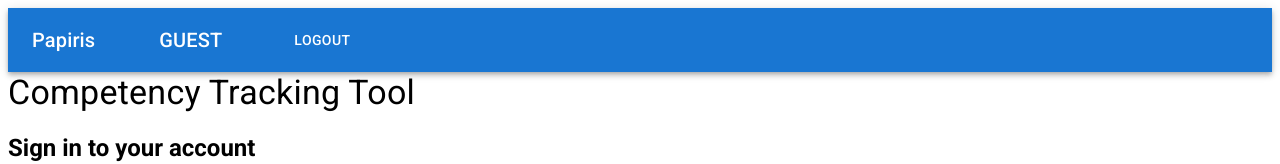
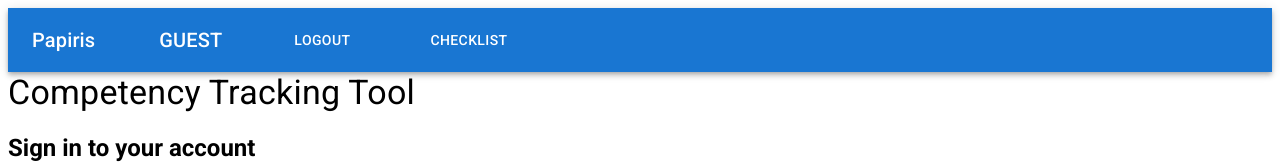
Before and after one commit to PROJ-354/Capstone, a React (Create React App) app in the folder client/: page / in a window 1280 px wide. Shown: the top 164 px of the page. Built offline with nearby package versions, Linux system fonts and the light colour scheme.

Commit message:
Fixed buttons for demo

```diff
--- a/client/src/components/Navbar.jsx
+++ b/client/src/components/Navbar.jsx
@@ -1,39 +1,67 @@
 import React from 'react';
-import { AppBar, Toolbar, Box, Typography, Button, Stack, TextField, Link} from '@mui/material';
-import {useLogout} from '../hooks/useLogout';
+import {
+    AppBar,
+    Toolbar,
+    Box,
+    Typography,
+    Button,
+    Stack,
+    TextField,
+    Link,
+} from '@mui/material';
+import { useLogout } from '../hooks/useLogout';
+import { useNavigate } from 'react-router-dom';
 
 const Navbar = () => {
     //functions and variables defined here
-  const user = JSON.parse(localStorage.getItem("auth"))
+    const user = JSON.parse(localStorage.getItem('auth'));
 
-    const {logout} = useLogout();
+    const navigate = useNavigate();
+
+    const { logout } = useLogout();
     const handleClick = () => {
         logout();
-        window.location.reload(true);
-        console.log("you have logged out")
-    }
-
-
-
+        //window.location.reload(true);
+        console.log('you have logged out');
+        navigate('/');
+    };
 
     //return jsx component
     return (
-    <Box sx={{flexGrow: 1}}>
+        <Box sx={{ flexGrow: 1 }}>
             <AppBar position="static">
-    <Stack direction='row' spacing={2}>
+                <Stack direction="row" spacing={2}>
                     <Toolbar>
-            <Typography variant="h6" sx={{ flexGrow: 1 }}>Papiris</Typography>
+                        <Typography variant="h6" sx={{ flexGrow: 1 }}>
+                            Papiris
+                        </Typography>
                     </Toolbar>
                     <Toolbar>
-            <Typography variant="h6">{user?.result ? `${user.result.firstName} ${user.result.lastName}` : "GUEST" }</Typography>
+                        <Typography variant="h6">
+                            {user?.result
+                                ? `${user.result.firstName} ${user.result.lastName}`
+                                : 'GUEST'}
+                        </Typography>
                     </Toolbar>
                     <Toolbar>
-            <Button color="inherit" onClick={handleClick}>Logout</Button>
+                        <Button color="inherit" onClick={handleClick}>
+                            Logout
+                        </Button>
+                    </Toolbar>
+                    <Toolbar>
+                        <Button
+                            color="inherit"
+                            onClick={() =>
+                                navigate('/checklist/63ebfbda6549b2938d8c11f1')
+                            }
+                        >
+                            Checklist
+                        </Button>
                     </Toolbar>
                 </Stack>
             </AppBar>
         </Box>
-)
-}
+    );
+};
 
 export default Navbar;
--- a/client/src/pages/Login.jsx
+++ b/client/src/pages/Login.jsx
@@ -1,11 +1,14 @@
-import {useLogin} from '../hooks/useLogin'
-import {useState} from "react";
-import {Typography, Button, Stack, TextField, Link} from '@mui/material';
+import { useLogin } from '../hooks/useLogin';
+import { useState } from 'react';
+import { Typography, Button, Stack, TextField, Link } from '@mui/material';
 import Navbar from '../components/Navbar';
+import { useNavigate } from 'react-router-dom';
+
 const Login = () => {
     const [email, setEmail] = useState('');
     const [password, setPassword] = useState('');
-    const {login, error, isLoading} = useLogin();
+    const { login, error, isLoading } = useLogin();
+    const navigate = useNavigate();
 
     /* Called by the sign up form onSubmit function.
      */
@@ -13,7 +16,8 @@ const Login = () => {
         // Prevent default refresh page behaviour on form submission.
         event.preventDefault();
         login(email, password);
-    }
+        navigate('/checklist/63ebfbda6549b2938d8c11f1');
+    };
 
     /* onChange fires a function that takes in the event.
      * Function sets the email const defined above based on inputed value.
@@ -24,25 +28,46 @@ const Login = () => {
         <>
             <Navbar></Navbar>
             <form className="login" onSubmit={handleLogin}>
-            <Typography variant='h4' component='h1'>Competency Tracking Tool</Typography><br/>
-            <Typography variant='h5' component='h2' sx={{ fontWeight: 'bold' }}>Sign in to your account</Typography><br/>
+                <Typography variant="h4" component="h1">
+                    Competency Tracking Tool
+                </Typography>
+                <br />
+                <Typography variant="h5" component="h2" sx={{ fontWeight: 'bold' }}>
+                    Sign in to your account
+                </Typography>
+                <br />
                 <Stack spacing={2}>
-                <Stack direction='row' spacing={2}>
-                    <TextField label='Email' type='email' onChange={(event) => setEmail(event.target.value)} value={email}/>
-                    <TextField label='Password' type='password' onChange={(event) => setPassword(event.target.value)} value={password}/>
-                    <Button type="submit" variant="contained" disabled={isLoading}>Sign In</Button><br/><br/>
+                    <Stack direction="row" spacing={2}>
+                        <TextField
+                            label="Email"
+                            type="email"
+                            onChange={(event) => setEmail(event.target.value)}
+                            value={email}
+                        />
+                        <TextField
+                            label="Password"
+                            type="password"
+                            onChange={(event) => setPassword(event.target.value)}
+                            value={password}
+                        />
+                        <Button type="submit" variant="contained" disabled={isLoading}>
+                            Sign In
+                        </Button>
+                        <br />
+                        <br />
                     </Stack>
                     <Stack spacing={2}>
-                    <Typography variant='h6'>
-                        <Link href='/signup' underline='hover'>Create an account</Link>
+                        <Typography variant="h6">
+                            <Link href="/signup" underline="hover">
+                                Create an account
+                            </Link>
                         </Typography>
                     </Stack>
                 </Stack>
                 {error && <div className="error">{error}</div>}
             </form>
         </>
-
     );
-}
+};
 
 export default Login;
--- a/client/src/pages/student/checklist/ViewChecklist.jsx
+++ b/client/src/pages/student/checklist/ViewChecklist.jsx
@@ -54,7 +54,7 @@ export default function ViewChecklist() {
 
 export const checklistAction = async ({ request }) => {
     const formData = await request.formData();
-    const id = request.url.split('/')[3];
+    const id = request.url.split('/')[4];
     const res = await fetch(`http://localhost:42069/api/weeks/${id}`);
     const loaderData = await res.json();
 
@@ -91,7 +91,7 @@ export const checklistAction = async ({ request }) => {
 
     console.log('we did it!');
 
-    return redirect('/63ebfbda6549b2938d8c11f1');
+    return redirect('/checklist//63ebfbda6549b2938d8c11f1');
 };
 
 export const checklistLoader = async ({ params }) => {
```
Lines whose indentation alone changed are shown as unchanged.
